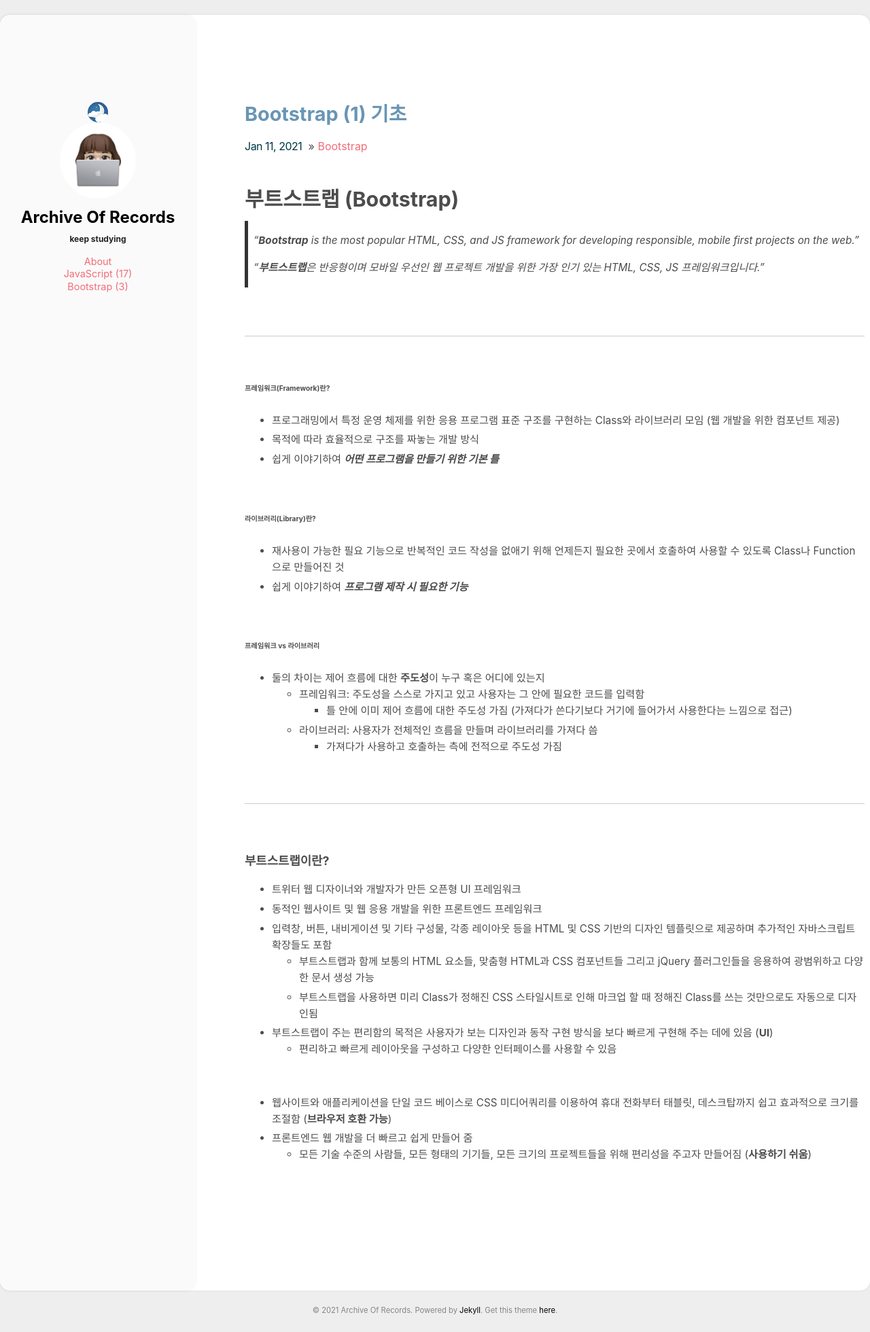
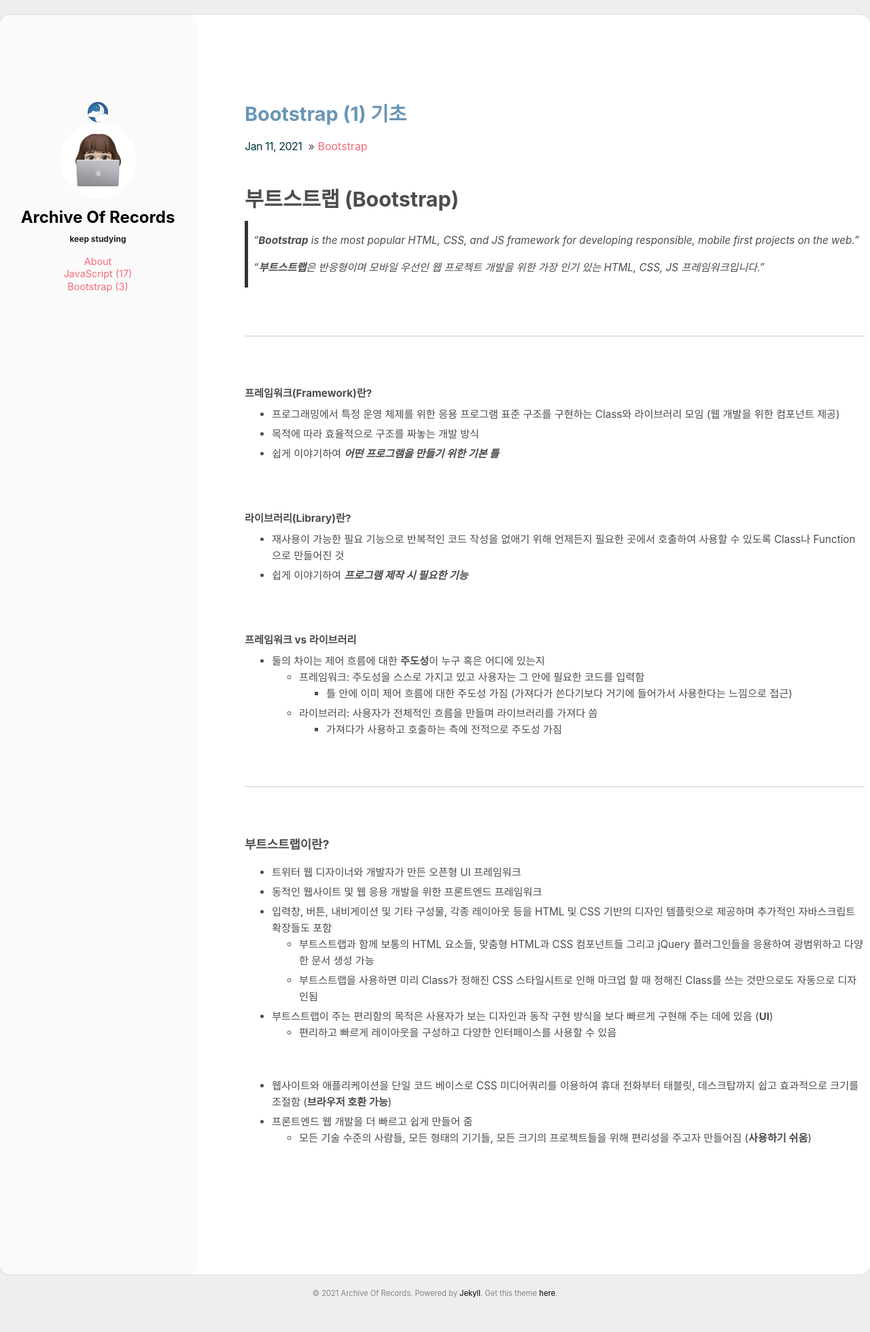
Before and after one commit to absolutelyfullycapable/absolutelyfullycapable.github.io, a Jekyll site: the page built from _posts/2021-01-11-bootstrap-1-부트스트랩이란.md, in a window 1280 px wide. Shown: the whole page at 68% size. Built offline with Jekyll 4.4.1, drawn with Linux system fonts in a browser that asks for light colours; after the commit the page ends 1936 px from its top, so only the background shows below that.

```diff
--- a/_posts/2021-01-11-bootstrap-1-부트스트랩이란.md
+++ b/_posts/2021-01-11-bootstrap-1-부트스트랩이란.md
@@ -18,7 +18,7 @@ comments: true
 
 <br/>
 
-###### 프레임워크(Framework)란?
+#### 프레임워크(Framework)란?
 
 - 프로그래밍에서 특정 운영 체제를 위한 응용 프로그램 표준 구조를 구현하는 Class와 라이브러리 모임 (웹 개발을 위한 컴포넌트 제공)
 - 목적에 따라 효율적으로 구조를 짜놓는 개발 방식
@@ -26,14 +26,14 @@ comments: true
 
 <br/>
 
-###### 라이브러리(Library)란?
+#### 라이브러리(Library)란?
 
 - 재사용이 가능한 필요 기능으로 반복적인 코드 작성을 없애기 위해 언제든지 필요한 곳에서 호출하여 사용할 수 있도록 Class나 Function으로 만들어진 것
 - 쉽게 이야기하여 ***프로그램 제작 시 필요한 기능***
 
 <br/>
 
-###### 프레임워크 vs 라이브러리
+#### 프레임워크 vs 라이브러리
 
 - 둘의 차이는 제어 흐름에 대한 **주도성**이 누구 혹은 어디에 있는지
     - 프레임워크: 주도성을 스스로 가지고 있고 사용자는 그 안에 필요한 코드를 입력함
```
